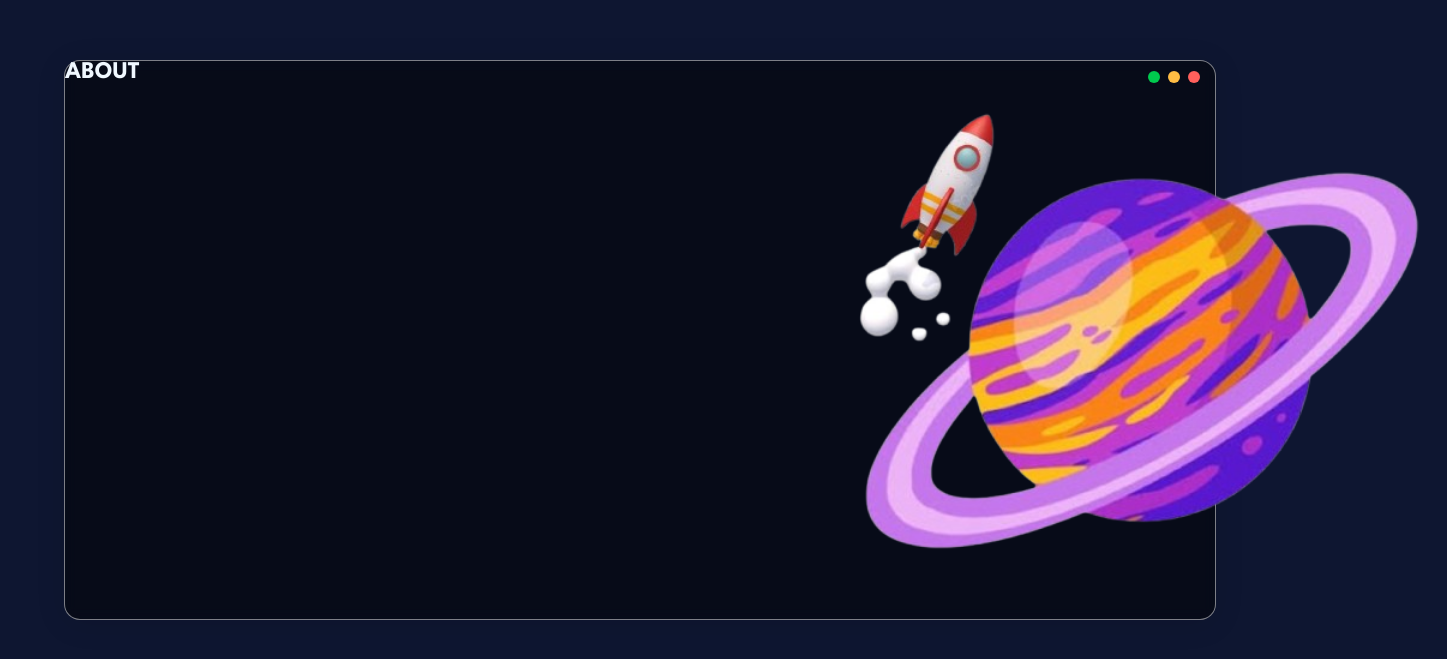
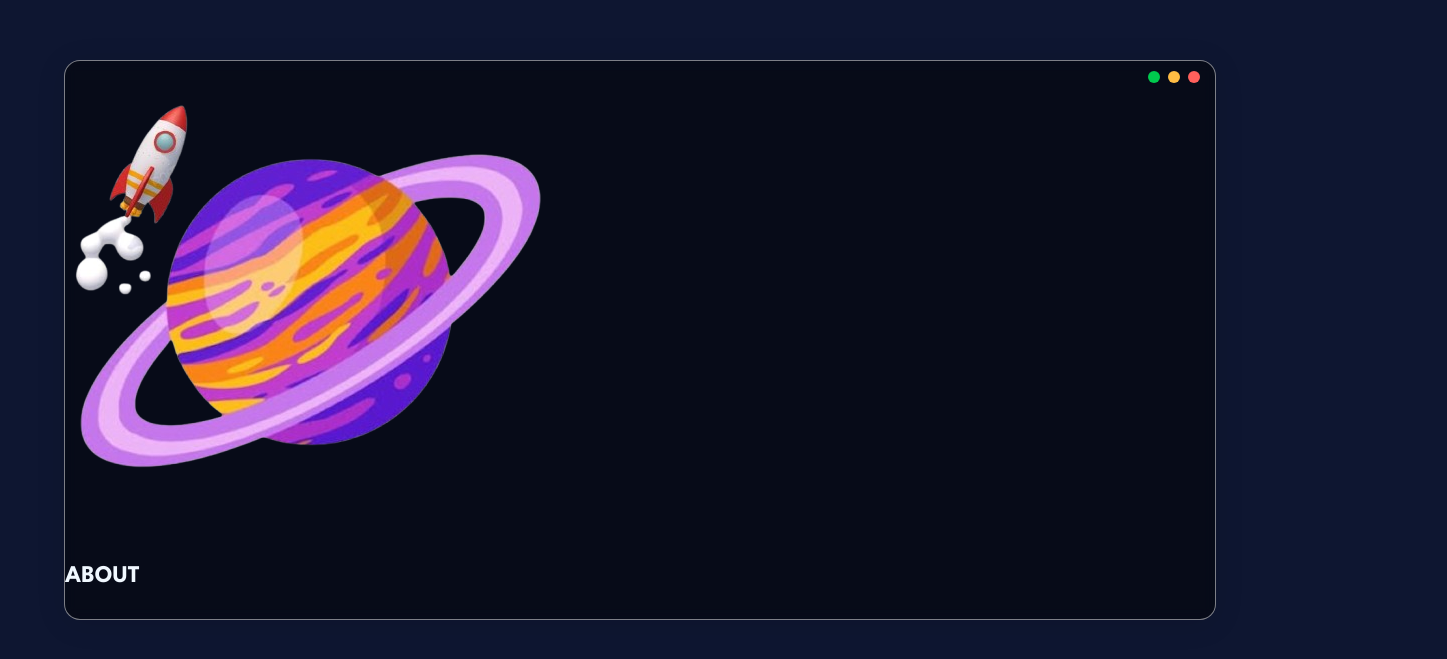
Before and after one commit to Aryanx8055/Curiosity-2, a plain HTML site: page index.html in a window 1280 px wide. Shown: the part 1660-2319 px from the top of the page, 1447 px wide, since content can reach past the window. Drawn offline with Linux system fonts and the light colour scheme; a web font is replaced by a local one.

Commit message:
Update index.html

```diff
--- a/index.html
+++ b/index.html
@@ -53,7 +53,7 @@
           <span class="dot yellow"></span>
           <span class="dot red"></span>
         </div>
-        <img src="./resources/rocket.png" class="astronaut">
+        <img src="./resources/rocket.png" class="rocket">
         <h1> ABOUT</h1>
       </div>
     </section>
```
